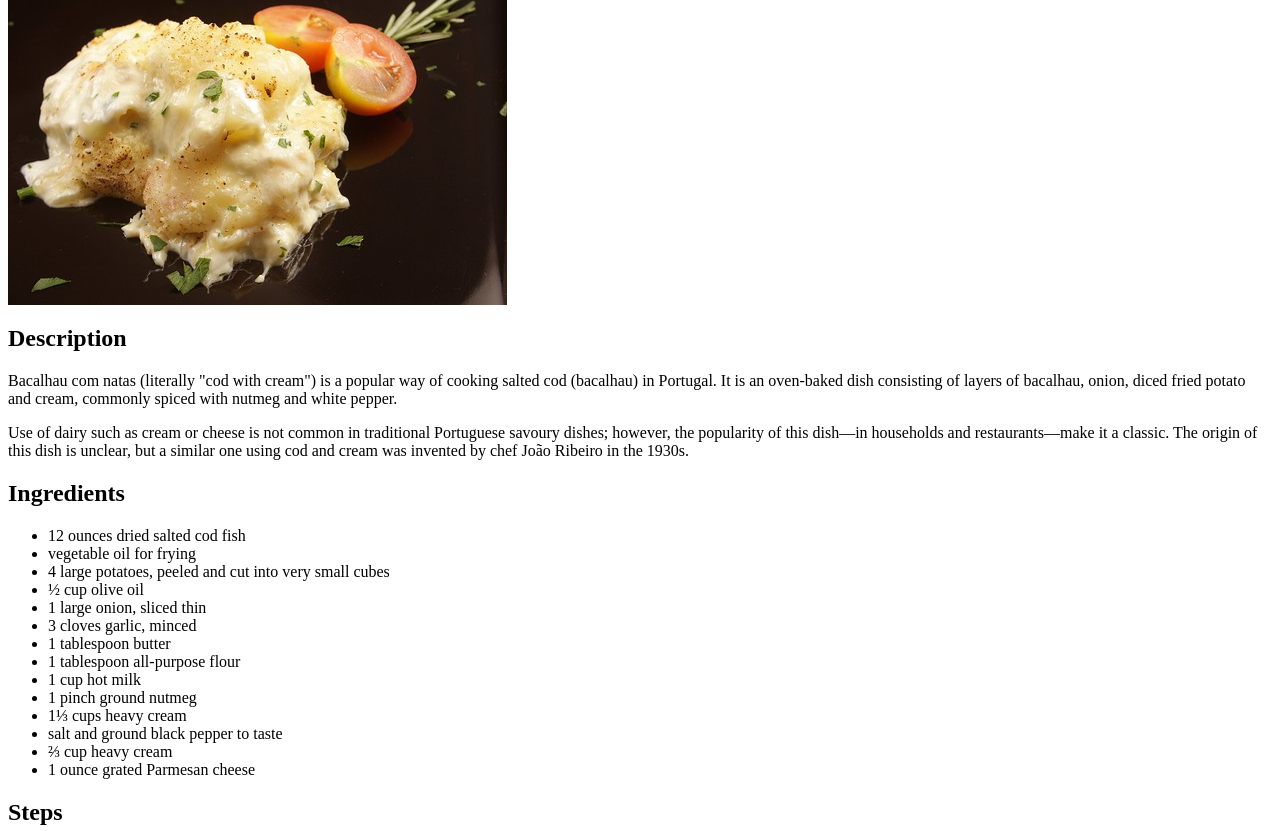
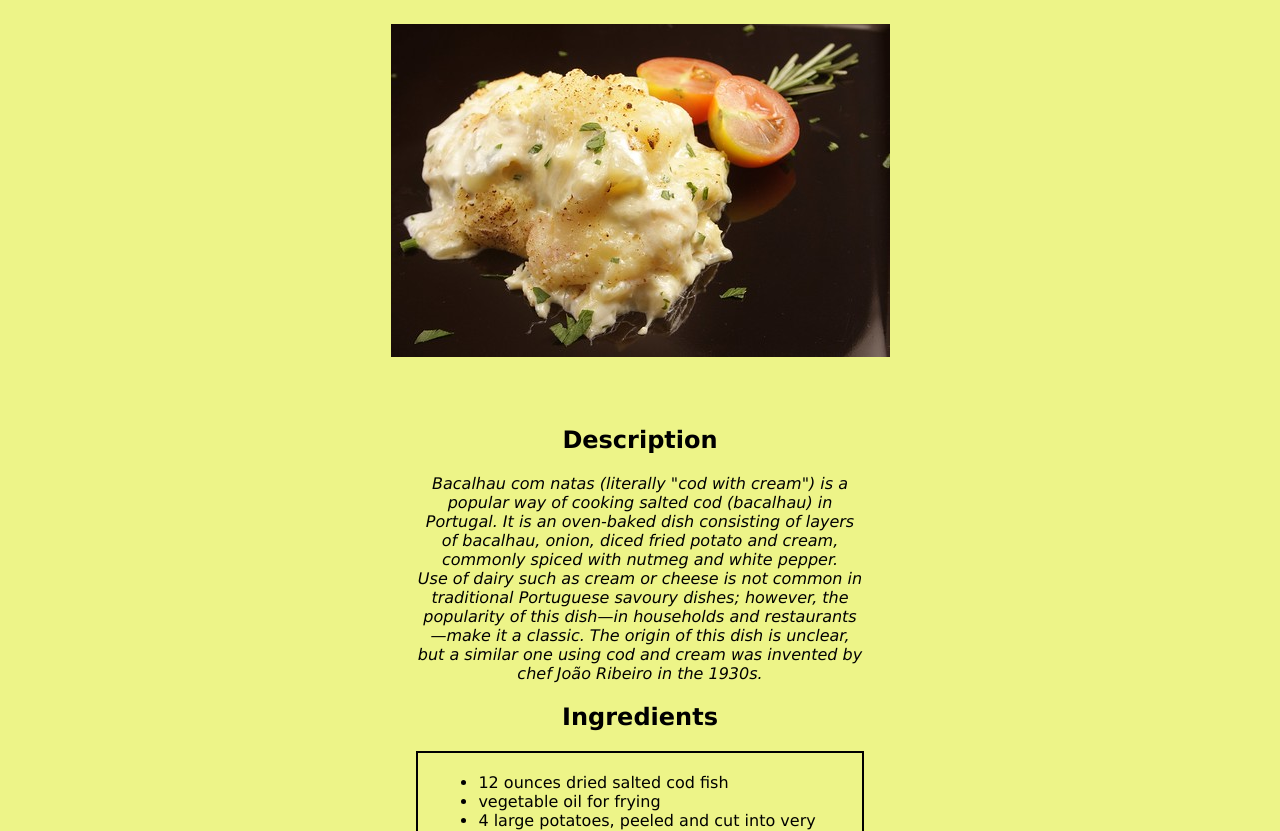
Before and after one commit to vcenteio/odin-recipes, a plain HTML site: page recipes/bacalhau-com-natas.html in a window 1280 px wide. Shown: the part 94-925 px from the top of the page. Drawn offline with Linux system fonts and the light colour scheme.

Commit message:
Add style to Cod with Cream recipe

```diff
--- a/recipes/bacalhau-com-natas.html
+++ b/recipes/bacalhau-com-natas.html
@@ -1,25 +1,40 @@
+<!DOCTYPE html>
+<html lang="en">
+  <head>
+    <title>Receita - Bacalhau com Natas</title>
+    <meta charset="UTF-8" />
+    <link rel="stylesheet" href="../style.css" />
+  </head>
   <body>
     <main>
-    <h1>Bacalhau com Natas (Cod with Cream)</h1>
-
-    <img src="../images/bacalhau-com-natas.jpg" alt="Bacalhau com Natas" />
-    <h2>Description</h2>
-    <p>
+      <header>
+        <h1 class="main-heading">Bacalhau com Natas (Cod with Cream)</h1>
+        <img
+          class="main-img"
+          src="../images/bacalhau-com-natas.jpg"
+          alt="Bacalhau com Natas"
+        />
+      </header>
+      <h2 class="sub-heading">Description</h2>
+      <div class="list-container">
+        <p class="description">
           Bacalhau com natas (literally "cod with cream") is a popular way of
           cooking salted cod (bacalhau) in Portugal. It is an oven-baked dish
           consisting of layers of bacalhau, onion, diced fried potato and cream,
           commonly spiced with nutmeg and white pepper.
         </p>
-    <p>
+        <p class="description">
           Use of dairy such as cream or cheese is not common in traditional
           Portuguese savoury dishes; however, the popularity of this dish—in
-      households and restaurants—make it a classic. The origin of this dish is
-      unclear, but a similar one using cod and cream was invented by chef João
-      Ribeiro in the 1930s.
+          households and restaurants—make it a classic. The origin of this dish
+          is unclear, but a similar one using cod and cream was invented by chef
+          João Ribeiro in the 1930s.
         </p>
+      </div>
 
-    <h2>Ingredients</h2>
-    <ul>
+      <h2 class="sub-heading">Ingredients</h2>
+      <div class="list-container">
+        <ul class="items-list">
           <li>12 ounces dried salted cod fish</li>
 
           <li>vegetable oil for frying</li>
@@ -48,46 +63,51 @@
 
           <li>1 ounce grated Parmesan cheese</li>
         </ul>
+      </div>
 
-    <h2>Steps</h2>
-    <ol>
+      <h2 class="sub-heading">Steps</h2>
+      <div class="list-container">
+        <ol class="items-list">
           <li>
             Soak the dried salted cod in cold water with the skin side up for 24
-        hours, changing the water about 4 times. Drain and discard the water.
+            hours, changing the water about 4 times. Drain and discard the
+            water.
           </li>
           <li>Preheat an oven to 350 degrees F (175 degrees C).</li>
           <li>
-        Place the cod in a pan with enough water to cover; bring to a boil and
-        cook for 10 minutes. Remove the cod from the pan; remove and discard the
-        skin and bones. Cut the cod into chunks and set aside.
+            Place the cod in a pan with enough water to cover; bring to a boil
+            and cook for 10 minutes. Remove the cod from the pan; remove and
+            discard the skin and bones. Cut the cod into chunks and set aside.
           </li>
           <li>
             Heat 1/2 inch vegetable oil in large skillet over medium-high heat.
-        Working in batches if necessary, fry the potatoes in the hot oil until
-        just cooked, about 5 minutes. Transfer to a plate lined with paper
-        towels to drain.
+            Working in batches if necessary, fry the potatoes in the hot oil
+            until just cooked, about 5 minutes. Transfer to a plate lined with
+            paper towels to drain.
           </li>
           <li>
-        Pour the olive oil into a Dutch oven or heat-proof casserole dish over
-        medium heat. Cook the onion and garlic in the oil until the onion is
-        translucent, about 5 minutes. Add the cod and cook another 3 minutes;
-        stir the potatoes into the mixture and cook another 1 to 2 minutes.
-        Reduce heat to low.
+            Pour the olive oil into a Dutch oven or heat-proof casserole dish
+            over medium heat. Cook the onion and garlic in the oil until the
+            onion is translucent, about 5 minutes. Add the cod and cook another
+            3 minutes; stir the potatoes into the mixture and cook another 1 to
+            2 minutes. Reduce heat to low.
           </li>
           <li>
-        Melt the butter in a separate pan over medium-low heat; vigorously stir
-        the flour into the melted butter. Slowly stream the hot milk into the
-        mixture while stirring; cook and stir until thick. Season with the
-        nutmeg. Pour into the casserole with 1 1/3 cups cream; stir to coat.
-        Allow the mixture to simmer together for about 2 minutes. Season with
-        salt and pepper. Drizzle remaining 2/3 cup cream over the mixture;
-        sprinkle with the Parmesan cheese.
+            Melt the butter in a separate pan over medium-low heat; vigorously
+            stir the flour into the melted butter. Slowly stream the hot milk
+            into the mixture while stirring; cook and stir until thick. Season
+            with the nutmeg. Pour into the casserole with 1 1/3 cups cream; stir
+            to coat. Allow the mixture to simmer together for about 2 minutes.
+            Season with salt and pepper. Drizzle remaining 2/3 cup cream over
+            the mixture; sprinkle with the Parmesan cheese.
           </li>
           <li>
-        Bake in the preheated oven until the top is browned, 30 to 40 minutes.
-        Serve hot.
+            Bake in the preheated oven until the top is browned, 30 to 40
+            minutes. Serve hot.
           </li>
         </ol>
+      </div>
+    </main>
     <a href="../index.html">Back to index</a>
-  </main>
   </body>
+</html>
```
Lines whose indentation alone changed are shown as unchanged.
